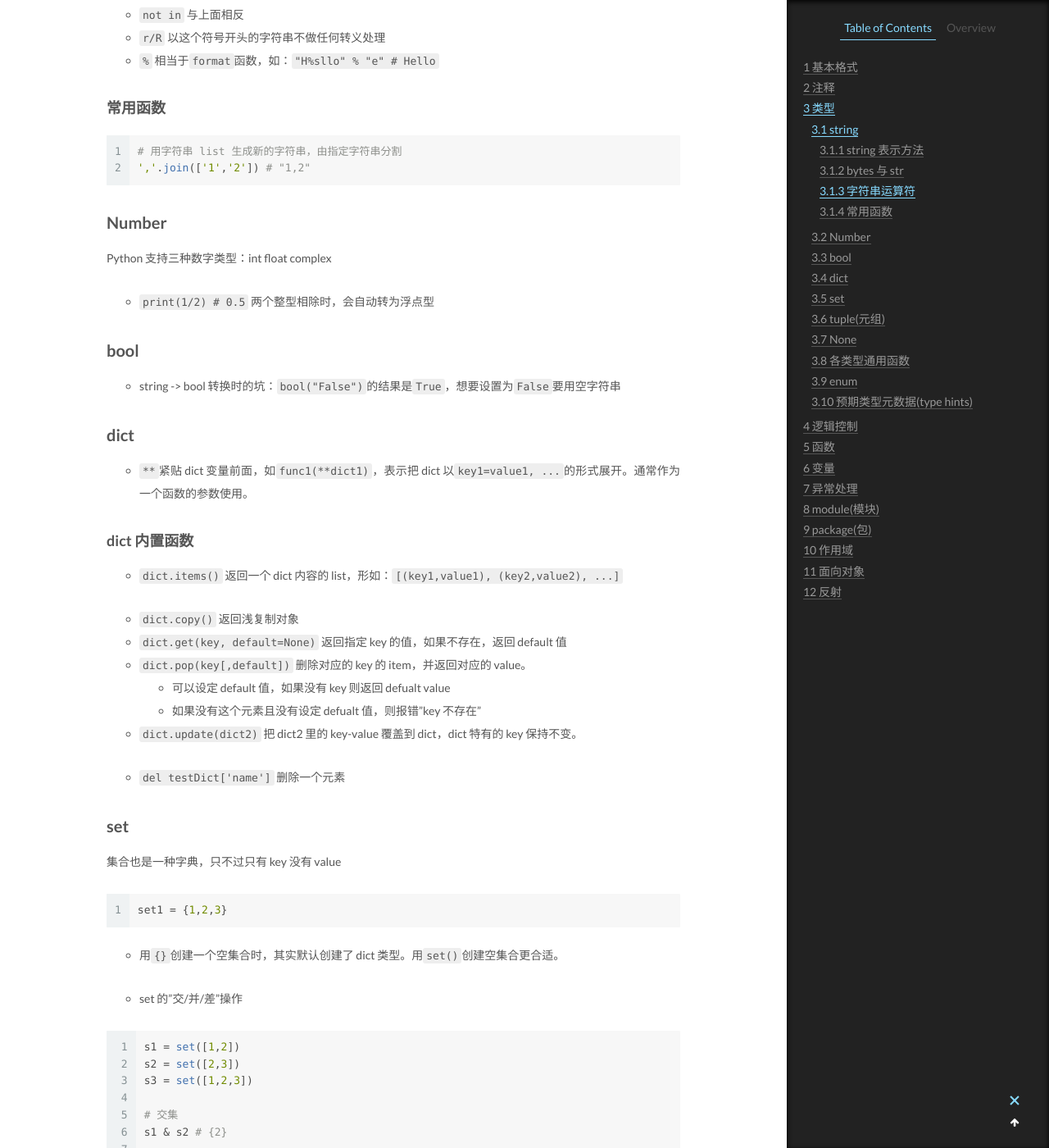
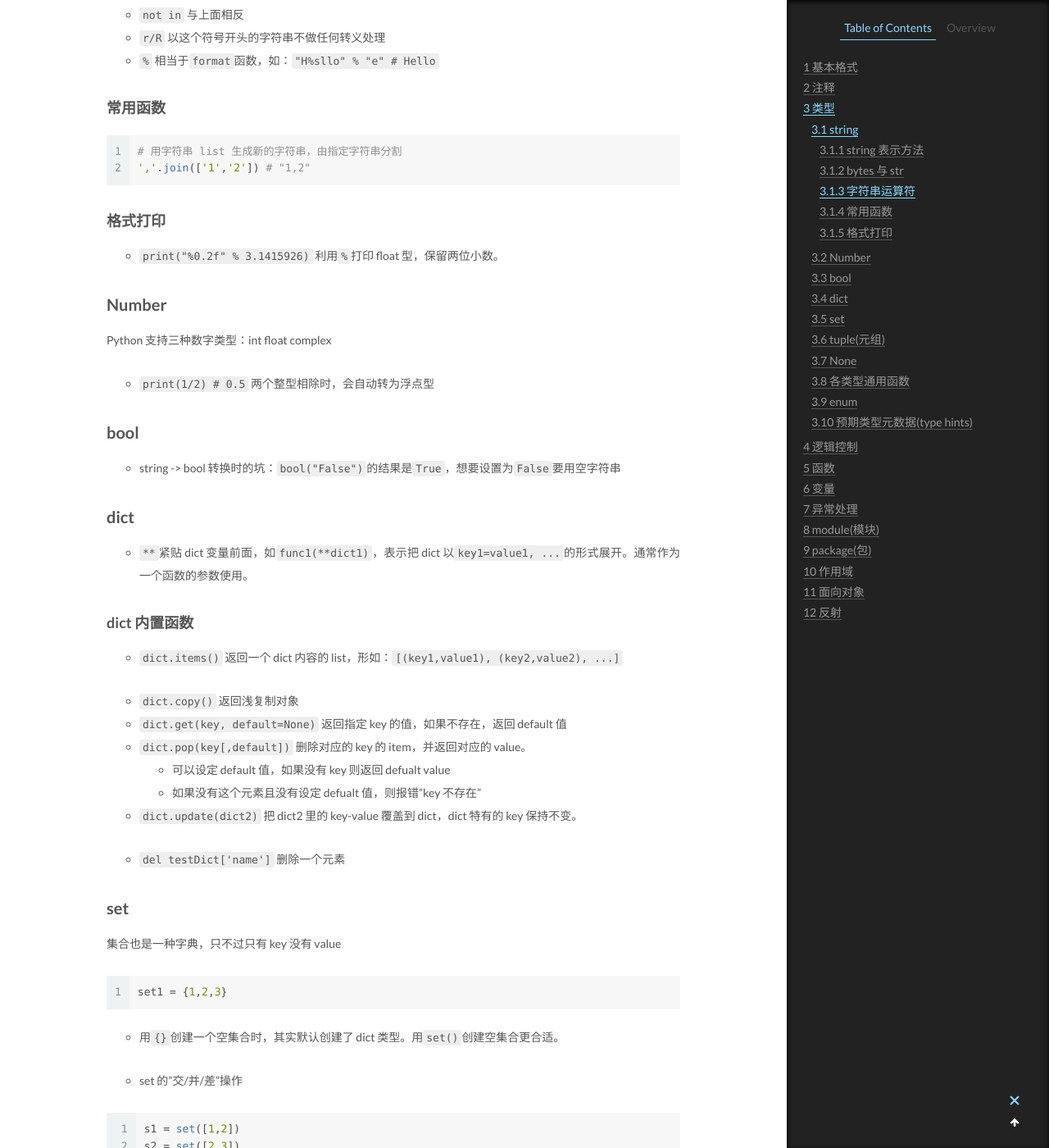
Before and after one commit to CodeHunter2006/CodeHunter2006.github.io, a Jekyll site: the page built from _posts/2023-01-07-Python_Syntex.md, in a window 1280 px wide and 1400 px high, scrolled down 2185 px. Shown: the whole window at 82% size. Built offline with Jekyll 4.4.1, drawn with Linux system fonts in a browser that asks for light colours.

Commit message:
doc: add contents

````diff
--- a/_posts/2023-01-07-Python_Syntex.md
+++ b/_posts/2023-01-07-Python_Syntex.md
@@ -97,6 +97,11 @@ bytes 是二进制字节数组，用`b''`构造，底层存储字节(0-255)
 # 用字符串 list 生成新的字符串，由指定字符串分割
 ','.join(['1','2']) # "1,2"
 ```
+
+### 格式打印
+
+- `print("%0.2f" % 3.1415926)`
+  利用`%`打印 float 型，保留两位小数。
 
 ## Number
 
````
Also changed, not shown: _posts/2019-12-28-Go_Package.md (+6 -0 lines), _posts/2022-12-31-Python_package.md (+1 -0 lines).
